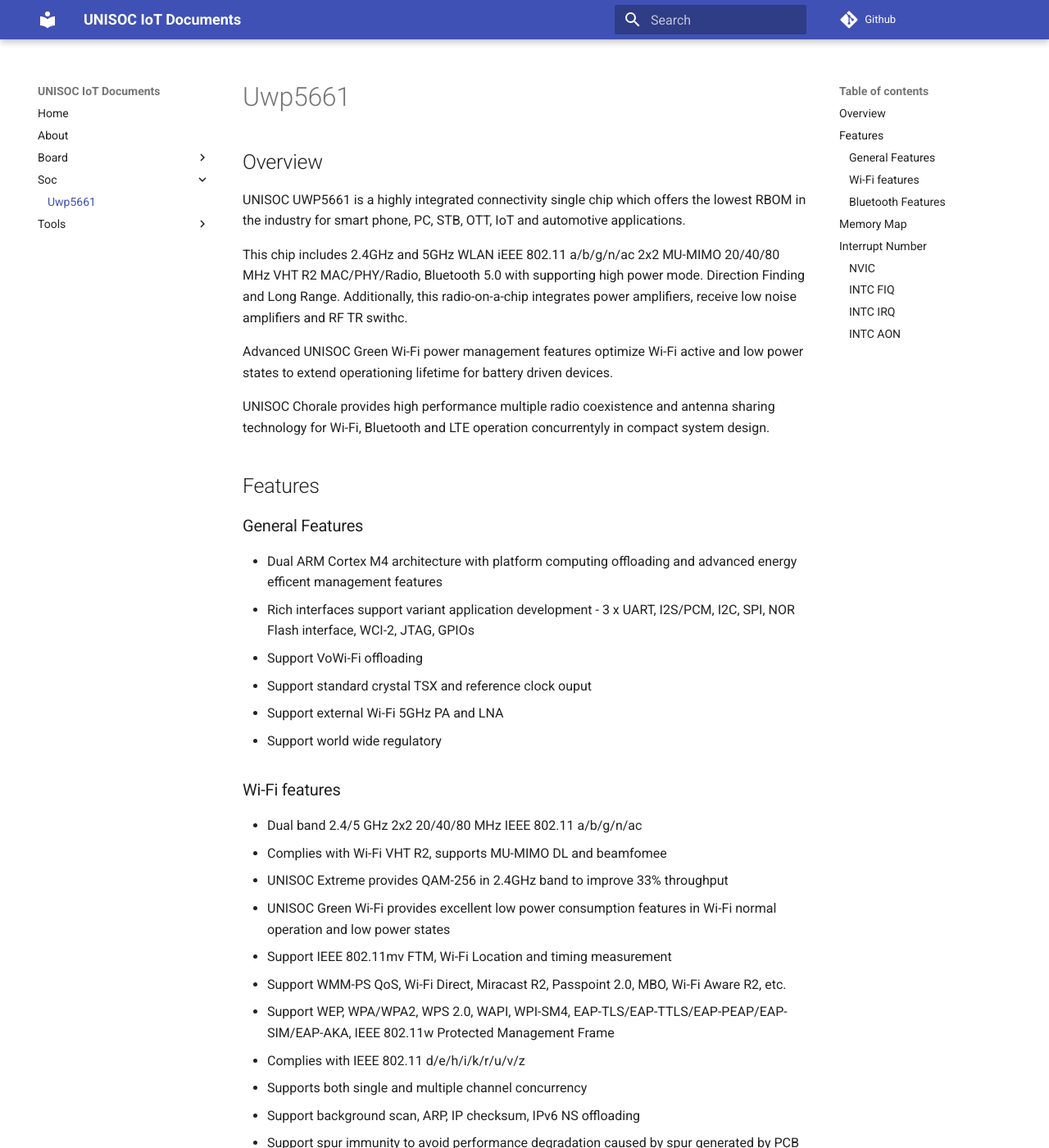
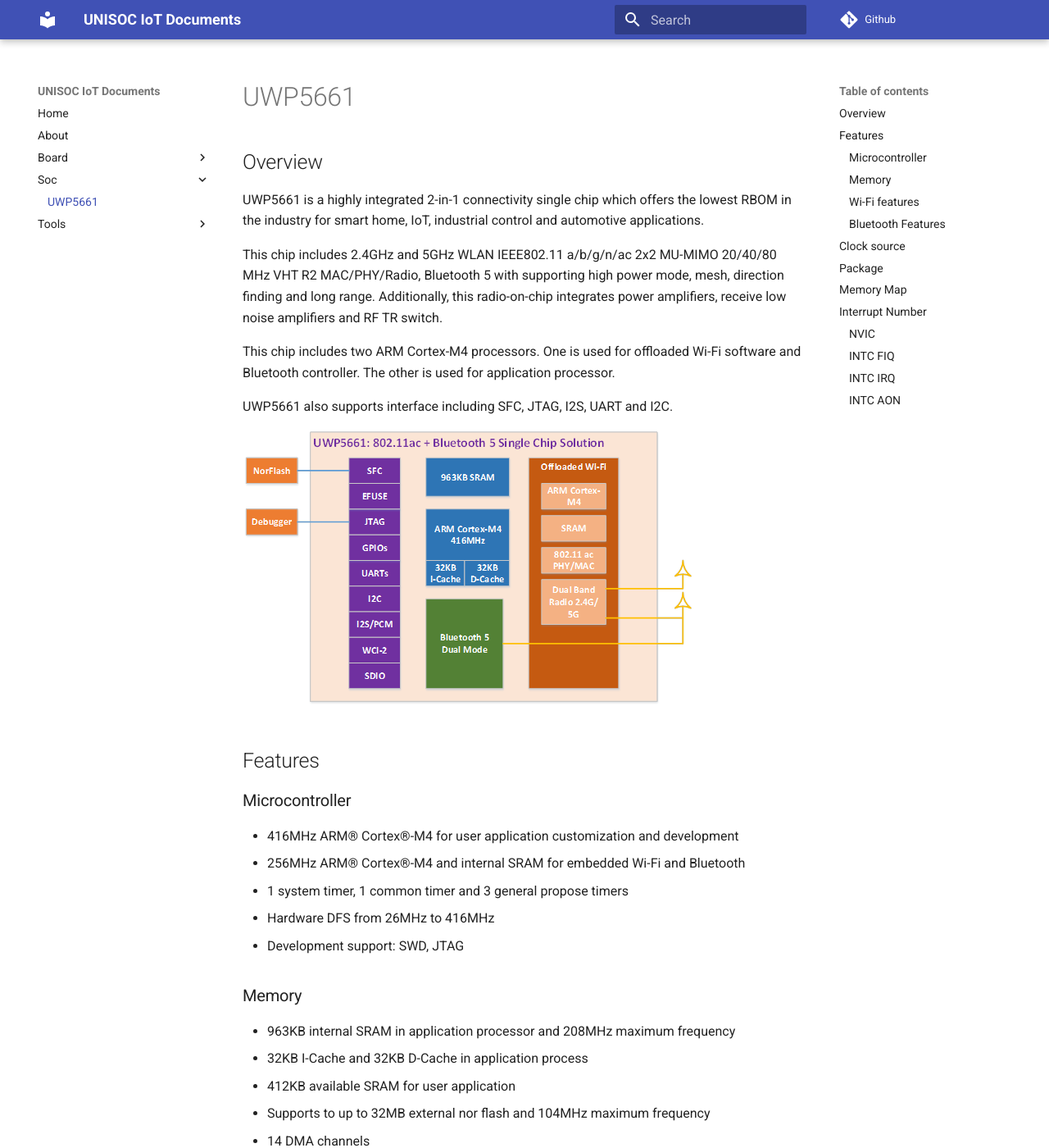
Before and after one commit to unisoc/documentation, an MkDocs documentation site: the page built from docs/soc/UWP5661.md, in a window 1280 px wide and 1400 px high. Shown: the whole window at 82% size. Built offline with MkDocs 1.6.1 and Material for MkDocs 9.7.7, drawn with Linux system fonts in a browser that asks for light colours; comment, search, counter and statistics services are not loaded; some of the changed text lies outside the part shown.

Commit message:
soc: uwp5661: improve uwp5661 description.
improve uwp5661 description.

Signed-off-by: Dong Xiang <dong.xiang@unisoc.com>

```diff
--- a/docs/soc/uwp5661.md
+++ b/docs/soc/UWP5661.md
@@ -1,23 +1,32 @@
 ## Overview
 
-UNISOC UWP5661 is a highly integrated connectivity single chip which offers the lowest RBOM in the industry for smart phone, PC, STB, OTT, IoT and automotive applications.
+UWP5661 is a highly integrated 2-in-1 connectivity single chip which offers the lowest RBOM in the industry for smart home, IoT, industrial control and automotive applications.
 
-This chip includes 2.4GHz and 5GHz WLAN iEEE 802.11 a/b/g/n/ac 2x2 MU-MIMO 20/40/80 MHz VHT R2 MAC/PHY/Radio, Bluetooth 5.0 with supporting high power mode. Direction Finding and Long Range. Additionally, this radio-on-a-chip integrates power amplifiers, receive low noise amplifiers and RF TR swithc.
+This chip includes 2.4GHz and 5GHz WLAN IEEE802.11 a/b/g/n/ac 2x2 MU-MIMO 20/40/80 MHz VHT R2 MAC/PHY/Radio, Bluetooth 5 with supporting high power mode, mesh, direction finding and long range. Additionally, this radio-on-chip integrates power amplifiers, receive low noise amplifiers and RF TR switch.
 
-Advanced UNISOC Green Wi-Fi power management features optimize Wi-Fi active and low power states to extend operationing lifetime for battery driven devices.
+This chip includes two ARM Cortex-M4 processors. One is used for offloaded Wi-Fi software and Bluetooth controller. The other is used for application processor.
 
-UNISOC Chorale provides high performance multiple radio coexistence and antenna sharing technology for Wi-Fi, Bluetooth and LTE operation concurrentyly in compact system design.
+UWP5661 also supports interface including SFC, JTAG, I2S, UART and I2C.
+
+![UWP5661](/extras/images/uwp5661.png)
 
 ## Features
 
-### General Features
+### Microcontroller
 
-* Dual ARM Cortex M4 architecture with platform computing offloading and advanced energy efficent management features
-* Rich interfaces support variant application development -  3 x UART, I2S/PCM, I2C, SPI, NOR Flash interface, WCI-2, JTAG, GPIOs
-* Support VoWi-Fi offloading
-* Support standard crystal TSX and reference clock ouput
-* Support external Wi-Fi 5GHz PA and LNA
-* Support world wide regulatory
+* 416MHz ARM® Cortex®-M4 for user application customization and development
+* 256MHz ARM® Cortex®-M4 and internal SRAM for embedded Wi-Fi and Bluetooth
+* 1 system timer, 1 common timer and 3 general propose timers
+* Hardware DFS from 26MHz to 416MHz
+* Development support: SWD, JTAG
+
+### Memory
+
+* 963KB internal SRAM in application processor and 208MHz maximum frequency
+* 32KB I-Cache and 32KB D-Cache in application process
+* 412KB available SRAM for user application
+* Supports to up to 32MB external nor flash and 104MHz maximum frequency
+* 14 DMA channels
 
 ### Wi-Fi features
 
@@ -44,10 +53,21 @@ UNISOC Chorale provides high performance multiple radio coexistence and antenna
 * Supports Low Energy background scan for contex awareness application
 * Supports multiple piconets and up to 16 concurrent Bluetooth Low Energy concurrent links
 
+## Clock source
+
+* Supports Standard 26/38.4 MHz crystal and reference clock input
+* Supports internal 32KHz RC
+
+## Package
+
+* 204 Balls BGA package (6.9mm x 6.9mm, 0.4 mm pitch)
+
 ## Memory Map
 
  module name		|start		|end
 --------------------|-----------|-----------
+onchip RAM			|0x00100000	|0x001EF000
+flash				|0x02000000	|0x023FFFFF
 interrupt contoller	|0x40000000	|0x40007FFF
 watchdog			|0x40010000	|0x40017FFF
 system timer		|0x40018000	|0x4001FFFF
```
Also changed, not shown: docs/extras/images/uwp5661.png (added), 1 other file.
